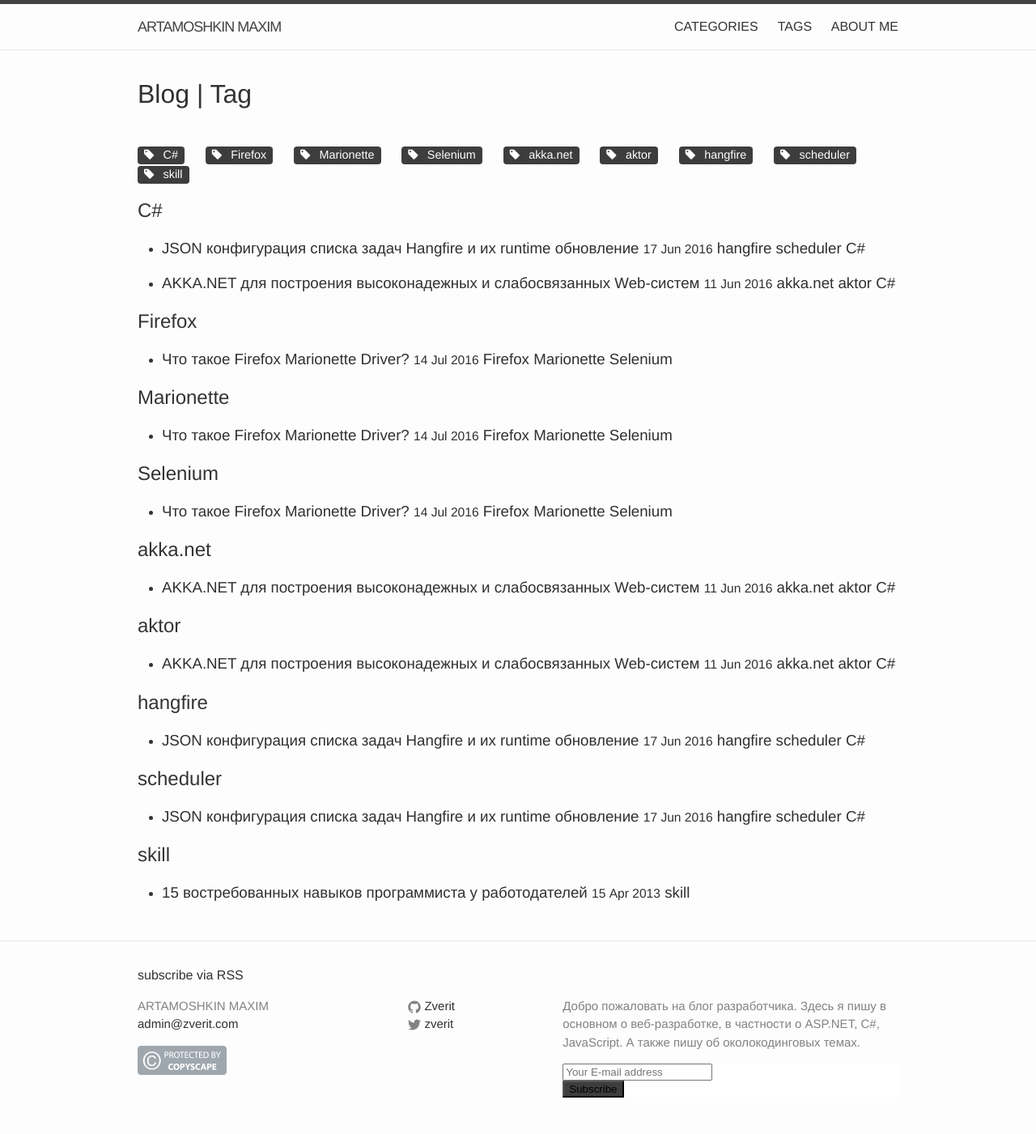
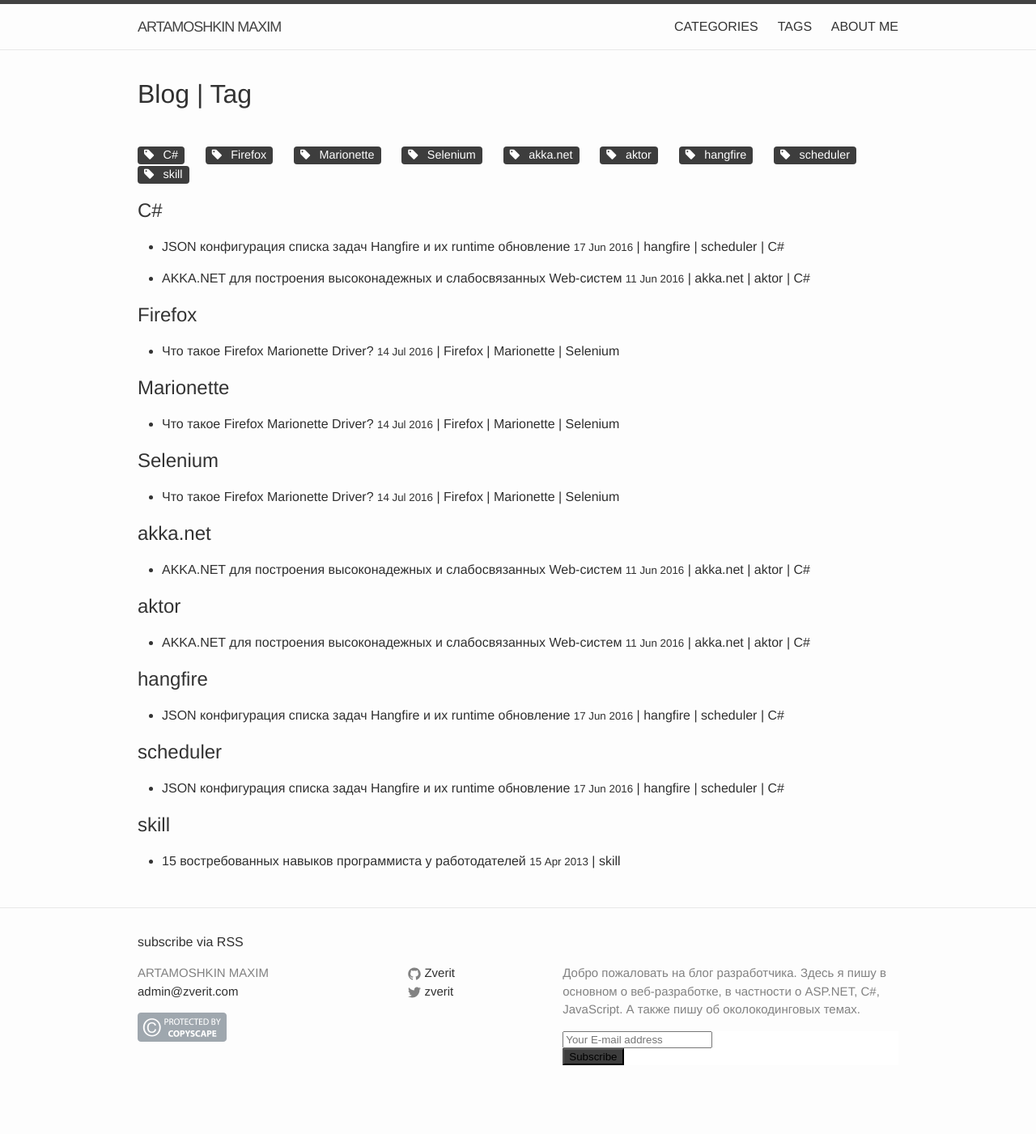
Before and after one commit to martamoshkin/blog.zverit.com, a Jekyll site: the page built from tag.html, in a window 1280 px wide. Shown: the whole page at 81% size. Built offline with Jekyll 4.4.1, drawn with Linux system fonts in a browser that asks for light colours; nearby versions of some CDN libraries; comment, search, counter and statistics services are not loaded; after the commit the page ends 1361 px from its top, so only the background shows below that.

Commit message:
Update tag.html

```diff
--- a/tag.html
+++ b/tag.html
@@ -46,15 +46,15 @@
   {% for post in site.posts %}
   {% if post.tags contains tag %}
   <li>
-    <h3>
+    <h4>
       <a href="{{ post.url }}">
         {{ post.title }}
         <small>{{ post.date | date_to_string }}</small>
       </a>
       {% for tag in post.tags %}
-      <a class="codinfox-tag-mark" href="/blog/tag/#{{ tag | slugify }}">{{ tag }}</a>
+      <a class="codinfox-tag-mark" href="/blog/tag/#{{ tag | slugify }}"> | {{ tag }}</a>
       {% endfor %}
-    </h3>
+    </h4>
   </li>
   {% endif %}
   {% endfor %}
```
